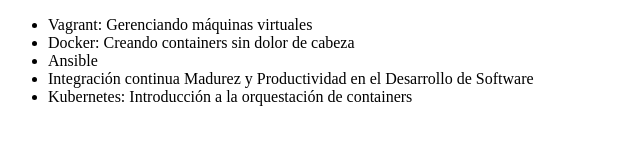
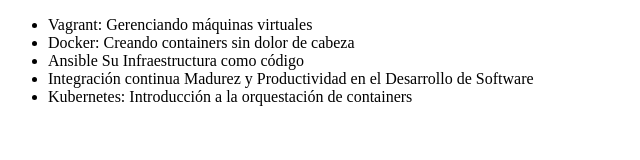
Before and after one commit to nativc1988/Alura-Git, a plain HTML site: page index.html in a window 1280 px wide. Shown: the whole page, without its empty margins (0-640 px from the left). Drawn offline with Linux system fonts and the light colour scheme.

Commit message:
Mofificando el nombre del curso de Ansible

```diff
--- a/index.html
+++ b/index.html
@@ -8,7 +8,7 @@
      <ul>
          <li> Vagrant: Gerenciando máquinas virtuales </li>
          <li> Docker: Creando containers sin dolor de cabeza </li>
-         <li> Ansible </li>
+         <li> Ansible Su Infraestructura como código </li>
          <li> Integración continua Madurez y Productividad en el Desarrollo de Software </li>
          <li>Kubernetes: Introducción a la orquestación de containers </li>
      </ul>
```
